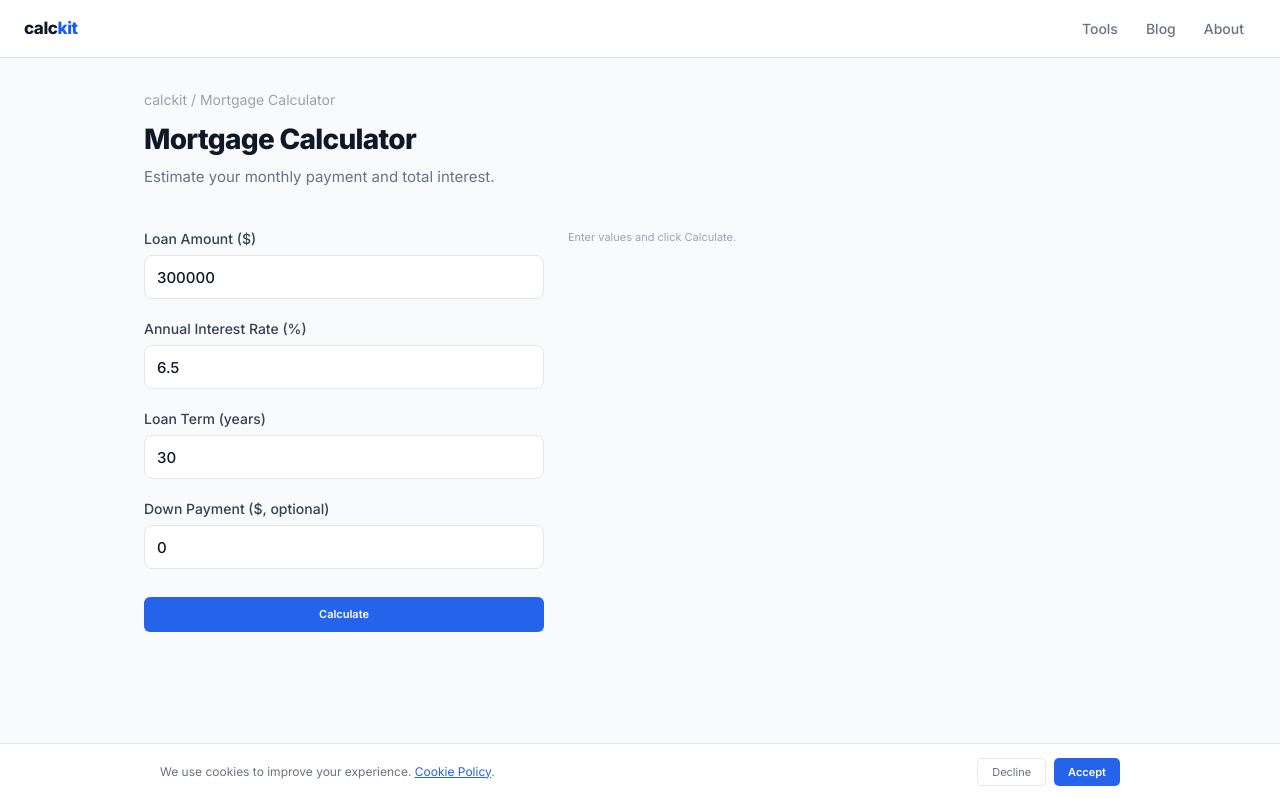
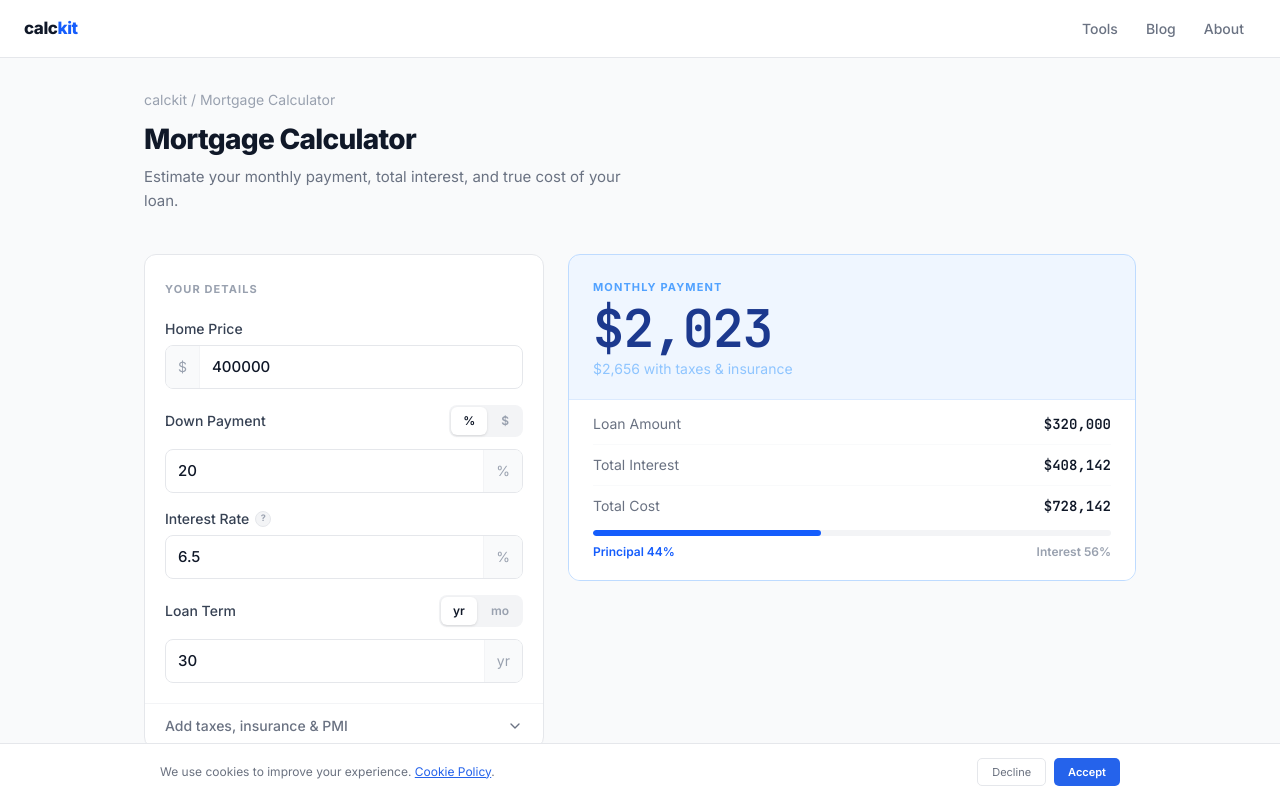
Before and after one commit to yarosheptab/calckit, a Next.js app: page /mortgage in a window 1280 px wide. Shown: the top 798 px of the page. Built offline with nearby package versions, Linux system fonts and the light colour scheme.

Commit message:
feat: rewrite Mortgage calculator with auto-compute, toggles, accordion

```diff
--- a/app/mortgage/MortgageCalculator.tsx
+++ b/app/mortgage/MortgageCalculator.tsx
@@ -1,66 +1,156 @@
 'use client'
-import { useState } from 'react'
+import { useState, useEffect, useRef } from 'react'
 import ToolHeader from '@/components/tool/ToolHeader'
 import TwoColLayout from '@/components/tool/TwoColLayout'
 import FieldInput from '@/components/tool/FieldInput'
-import CalcButton from '@/components/tool/CalcButton'
 import ResultPanel from '@/components/tool/ResultPanel'
+import { SegmentedToggle } from '@/components/tool/SegmentedToggle'
+import { RelatedTools } from '@/components/tool/RelatedTools'
+import { Accordion, AccordionItem, AccordionTrigger, AccordionContent } from '@/components/ui/accordion'
 
 function fmt(n: number) {
-  return n.toLocaleString('en-US', { style: 'currency', currency: 'USD', maximumFractionDigits: 2 })
+  return n.toLocaleString('en-US', { style: 'currency', currency: 'USD', maximumFractionDigits: 0 })
 }
 
+const RELATED = [
+  { name: 'Compound Interest', href: '/compound-interest' },
+  { name: 'ROI Calculator', href: '/roi' },
+  { name: 'Tax Estimator', href: '/tax' },
+]
+
 export default function MortgagePage() {
-  const [loanAmount, setLoanAmount] = useState('300000')
+  const [homePrice, setHomePrice] = useState('400000')
+  const [downPayment, setDownPayment] = useState('20')
+  const [downMode, setDownMode] = useState('%')
   const [rate, setRate] = useState('6.5')
   const [term, setTerm] = useState('30')
-  const [downPayment, setDownPayment] = useState('0')
-  const [result, setResult] = useState<{ monthly: number; principal: number; totalInterest: number; totalPaid: number } | null>(null)
+  const [termMode, setTermMode] = useState('yr')
+  // Advanced
+  const [propTax, setPropTax] = useState('1.2')
+  const [hoa, setHoa] = useState('0')
+  const [insurance, setInsurance] = useState('1200')
+  const [pmi, setPmi] = useState('0.5')
 
-  function calculate() {
-    const P = parseFloat(loanAmount) - parseFloat(downPayment || '0')
-    const annualRate = parseFloat(rate) / 100
+  const [result, setResult] = useState<{
+    monthly: number; principal: number; totalInterest: number; totalCost: number
+    withExtras: number
+  } | null>(null)
+
+  const timerRef = useRef<ReturnType<typeof setTimeout> | null>(null)
+
+  useEffect(() => {
+    if (timerRef.current) clearTimeout(timerRef.current)
+    timerRef.current = setTimeout(() => {
+      const price = parseFloat(homePrice) || 0
+      const dp = downMode === '%'
+        ? price * (parseFloat(downPayment) || 0) / 100
+        : parseFloat(downPayment) || 0
+      const P = price - dp
+      const annualRate = (parseFloat(rate) || 0) / 100
       const r = annualRate / 12
-    const n = parseFloat(term) * 12
-    if (P <= 0 || r <= 0 || n <= 0) return
-    const monthly = (P * r * Math.pow(1 + r, n)) / (Math.pow(1 + r, n) - 1)
-    const totalPaid = monthly * n
-    const totalInterest = totalPaid - P
-    setResult({ monthly, principal: P, totalInterest, totalPaid })
-  }
+      const termMonths = termMode === 'yr'
+        ? (parseFloat(term) || 0) * 12
+        : parseFloat(term) || 0
+      if (P <= 0 || r <= 0 || termMonths <= 0) return
+      const monthly = (P * r * Math.pow(1 + r, termMonths)) / (Math.pow(1 + r, termMonths) - 1)
+      const totalCost = monthly * termMonths
+      const totalInterest = totalCost - P
+      const monthlyExtras =
+        (price * (parseFloat(propTax) || 0)) / 100 / 12 +
+        (parseFloat(hoa) || 0) +
+        (parseFloat(insurance) || 0) / 12 +
+        (P * (parseFloat(pmi) || 0)) / 100 / 12
+      setResult({ monthly, principal: P, totalInterest, totalCost, withExtras: monthly + monthlyExtras })
+    }, 150)
+    return () => { if (timerRef.current) clearTimeout(timerRef.current) }
+  }, [homePrice, downPayment, downMode, rate, term, termMode, propTax, hoa, insurance, pmi])
 
-  const totalForBars = result ? result.principal + result.totalInterest : 1
+  const inputPanel = (
+    <>
+      <div className="bg-white border border-gray-200 rounded-xl overflow-hidden">
+        <div className="px-5 pt-5 pb-0">
+          <span className="text-[11px] font-bold uppercase tracking-widest text-gray-400">Your details</span>
+        </div>
+        <div className="p-5 flex flex-col gap-4">
+          <FieldInput label="Home Price" prefix="$" value={homePrice} onChange={setHomePrice} id="homePrice" />
+          <div className="flex flex-col gap-1.5">
+            <div className="flex items-center justify-between">
+              <span className="text-sm font-medium text-gray-700">Down Payment</span>
+              <SegmentedToggle options={['%', '$']} value={downMode} onChange={setDownMode} />
+            </div>
+            <FieldInput
+              label=""
+              prefix={downMode === '$' ? '$' : undefined}
+              suffix={downMode === '%' ? '%' : undefined}
+              value={downPayment}
+              onChange={setDownPayment}
+              id="downPayment"
+            />
+          </div>
+          <FieldInput
+            label="Interest Rate"
+            suffix="%"
+            value={rate}
+            onChange={setRate}
+            id="rate"
+            tooltip="Annual percentage rate (APR) on the loan"
+          />
+          <div className="flex flex-col gap-1.5">
+            <div className="flex items-center justify-between">
+              <span className="text-sm font-medium text-gray-700">Loan Term</span>
+              <SegmentedToggle options={['yr', 'mo']} value={termMode} onChange={setTermMode} />
+            </div>
+            <FieldInput
+              label=""
+              suffix={termMode}
+              value={term}
+              onChange={setTerm}
+              id="term"
+            />
+          </div>
+        </div>
+        <Accordion type="single" collapsible>
+          <AccordionItem value="advanced">
+            <AccordionTrigger>Add taxes, insurance &amp; PMI</AccordionTrigger>
+            <AccordionContent>
+              <FieldInput label="Property Tax" suffix="% / yr" value={propTax} onChange={setPropTax} id="propTax" tooltip="Annual property tax as a percentage of home value" />
+              <FieldInput label="HOA Fee" prefix="$" suffix="/ mo" value={hoa} onChange={setHoa} id="hoa" />
+              <FieldInput label="Home Insurance" prefix="$" suffix="/ yr" value={insurance} onChange={setInsurance} id="insurance" />
+              <FieldInput label="PMI" suffix="%" value={pmi} onChange={setPmi} id="pmi" tooltip="Private mortgage insurance — typically required when down payment is below 20%" />
+            </AccordionContent>
+          </AccordionItem>
+        </Accordion>
+      </div>
+      <RelatedTools tools={RELATED} />
+    </>
+  )
 
-  return (
-    <div style={{ background: '#f9fafb', minHeight: '100vh' }}>
-      <ToolHeader title="Mortgage Calculator" description="Estimate your monthly payment and total interest." />
-      <TwoColLayout
-        left={
-          <>
-            <FieldInput label="Loan Amount ($)" id="loanAmount" value={loanAmount} onChange={setLoanAmount} placeholder="300000" min="0" />
-            <FieldInput label="Annual Interest Rate (%)" id="rate" value={rate} onChange={setRate} placeholder="6.5" min="0" step="0.01" />
-            <FieldInput label="Loan Term (years)" id="term" value={term} onChange={setTerm} placeholder="30" min="1" />
-            <FieldInput label="Down Payment ($, optional)" id="downPayment" value={downPayment} onChange={setDownPayment} placeholder="0" min="0" />
-            <CalcButton onClick={calculate} />
-          </>
-        }
-        right={
-          result ? (
+  const resultPanel = result ? (
     <ResultPanel
       label="Monthly Payment"
       value={fmt(result.monthly)}
-              subtitle={`for ${parseFloat(term) * 12} months`}
+      subtitle={result.withExtras > result.monthly ? `${fmt(result.withExtras)} with taxes & insurance` : `for ${termMode === 'yr' ? parseFloat(term) * 12 : parseFloat(term)} months`}
       rows={[
-                { label: 'Principal', value: fmt(result.principal), barPct: (result.principal / totalForBars) * 100 },
-                { label: 'Total Interest', value: fmt(result.totalInterest), barPct: (result.totalInterest / totalForBars) * 100 },
-                { label: 'Total Paid', value: fmt(result.totalPaid) },
+        { label: 'Loan Amount', value: fmt(result.principal) },
+        { label: 'Total Interest', value: fmt(result.totalInterest) },
+        { label: 'Total Cost', value: fmt(result.totalCost) },
       ]}
+      bar={{
+        pct: (result.principal / result.totalCost) * 100,
+        left: 'Principal ' + ((result.principal / result.totalCost) * 100).toFixed(0) + '%',
+        right: 'Interest ' + ((result.totalInterest / result.totalCost) * 100).toFixed(0) + '%',
+      }}
     />
   ) : (
-            <div style={{ color: '#9ca3af', fontSize: '11px' }}>Enter values and click Calculate.</div>
+    <div className="bg-blue-50 border border-blue-200 rounded-xl p-6 text-sm text-blue-300 font-medium">
+      Enter your details to see the result.
+    </div>
   )
-        }
-      />
+
+  return (
+    <div className="bg-gray-50 min-h-screen">
+      <ToolHeader title="Mortgage Calculator" description="Estimate your monthly payment, total interest, and true cost of your loan." />
+      <TwoColLayout left={inputPanel} right={resultPanel} />
     </div>
   )
 }
```
Lines whose indentation alone changed are shown as unchanged.
